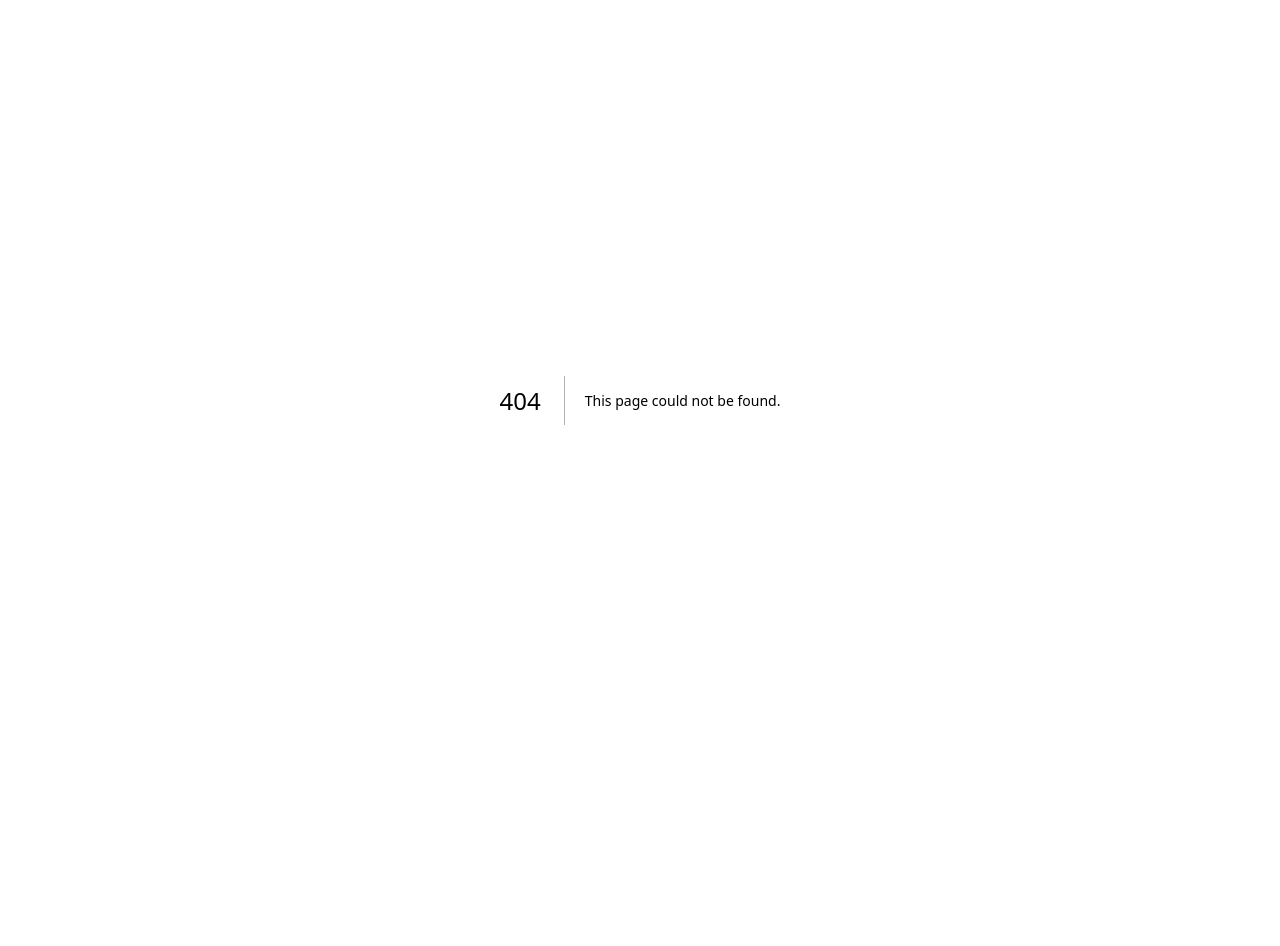
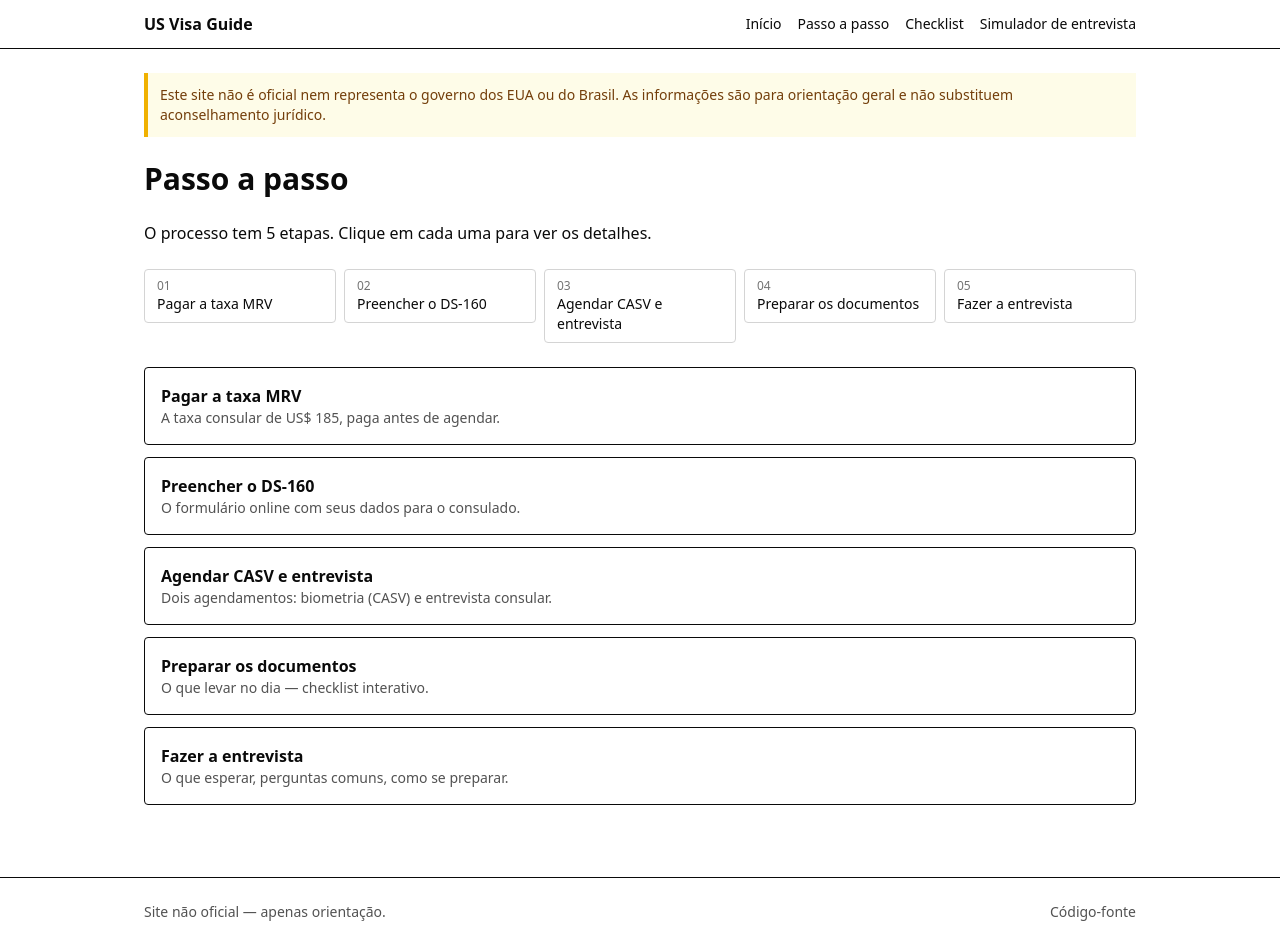
Before and after one commit to dynaum/us-visa, a Next.js app: page /pt-BR/guide in a window 1280 px wide. Before the commit this address had no page. Before the commit the page ends 800 px from the top, so only its background shows below. Built offline with nearby package versions, Linux system fonts and the light colour scheme.

Commit message:
feat(guide): add home, guide overview, and stepper component

```diff
--- /dev/null
+++ b/src/app/[locale]/guide/page.tsx
@@ -0,0 +1,24 @@
+import { useTranslations } from 'next-intl';
+import { Stepper } from '@/components/stepper';
+import { STAGES } from '@/lib/stages';
+
+export default function GuidePage() {
+  const t = useTranslations();
+  return (
+    <main className="space-y-6">
+      <h1 className="text-3xl font-bold">{t('guide.heading')}</h1>
+      <p>{t('guide.intro')}</p>
+      <Stepper />
+      <ul className="space-y-3">
+        {STAGES.map((s) => (
+          <li key={s.id} className="rounded border p-4">
+            <h2 className="font-semibold">{t(`stages.${s.id}.title`)}</h2>
+            <p className="text-sm text-neutral-600 dark:text-neutral-400">
+              {t(`stages.${s.id}.summary`)}
+            </p>
+          </li>
+        ))}
+      </ul>
+    </main>
+  );
+}
--- a/src/app/[locale]/page.tsx
+++ b/src/app/[locale]/page.tsx
@@ -1,10 +1,29 @@
-import { useTranslations } from 'next-intl';
+import Link from 'next/link';
+import { useLocale, useTranslations } from 'next-intl';
 
-export default function HomePlaceholder() {
+export default function Home() {
+  const locale = useLocale();
   const t = useTranslations('home');
+  const base = `/${locale}`;
+
   return (
-    <main className="p-8">
-      <h1>{t('heading')}</h1>
+    <main className="space-y-6">
+      <h1 className="text-3xl font-bold">{t('heading')}</h1>
+      <p className="text-lg text-neutral-700 dark:text-neutral-300">{t('subheading')}</p>
+      <div className="flex flex-wrap gap-3">
+        <Link
+          href={`${base}/guide`}
+          className="rounded bg-blue-600 px-4 py-2 text-white hover:bg-blue-700"
+        >
+          {t('ctaStart')}
+        </Link>
+        <Link
+          href={`${base}/tools/checklist`}
+          className="rounded border border-neutral-300 px-4 py-2 hover:bg-neutral-50 dark:hover:bg-neutral-900"
+        >
+          {t('ctaChecklist')}
+        </Link>
+      </div>
     </main>
   );
 }
--- /dev/null
+++ b/src/components/stepper.tsx
@@ -0,0 +1,35 @@
+import Link from 'next/link';
+import { useLocale, useTranslations } from 'next-intl';
+import { STAGES, type StageId } from '@/lib/stages';
+
+export function Stepper({ activeStageId }: { activeStageId?: StageId }) {
+  const locale = useLocale();
+  const t = useTranslations('stages');
+
+  return (
+    <ol className="flex flex-wrap gap-2" aria-label="Etapas">
+      {STAGES.map((stage, idx) => {
+        const isActive = stage.id === activeStageId;
+        return (
+          <li key={stage.id} className="min-w-[140px] flex-1">
+            <Link
+              href={`/${locale}/stages/${stage.slug}`}
+              aria-current={isActive ? 'step' : undefined}
+              className={[
+                'block rounded border px-3 py-2 text-sm hover:bg-neutral-50 dark:hover:bg-neutral-900',
+                isActive
+                  ? 'border-blue-600 bg-blue-50 dark:bg-blue-950/40'
+                  : 'border-neutral-300',
+              ].join(' ')}
+            >
+              <span className="block text-xs text-neutral-500">
+                {String(idx + 1).padStart(2, '0')}
+              </span>
+              <span className="font-medium">{t(`${stage.id}.title`)}</span>
+            </Link>
+          </li>
+        );
+      })}
+    </ol>
+  );
+}
```
Also changed, not shown: 1 other file (tests, documents, lock files or other folders).
